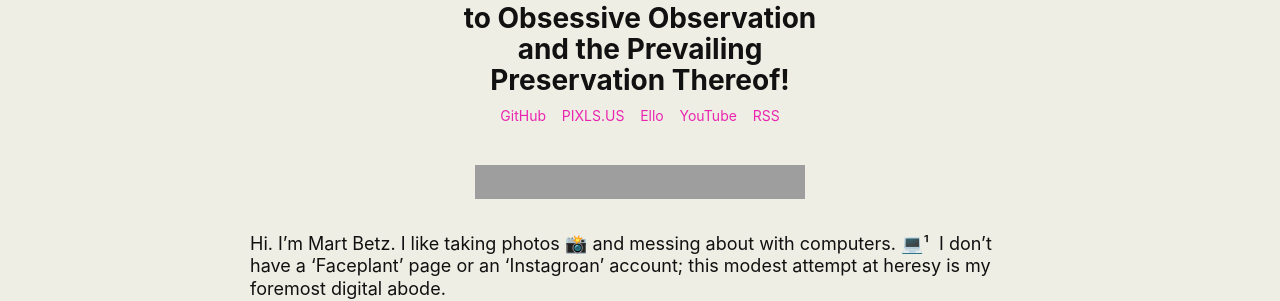
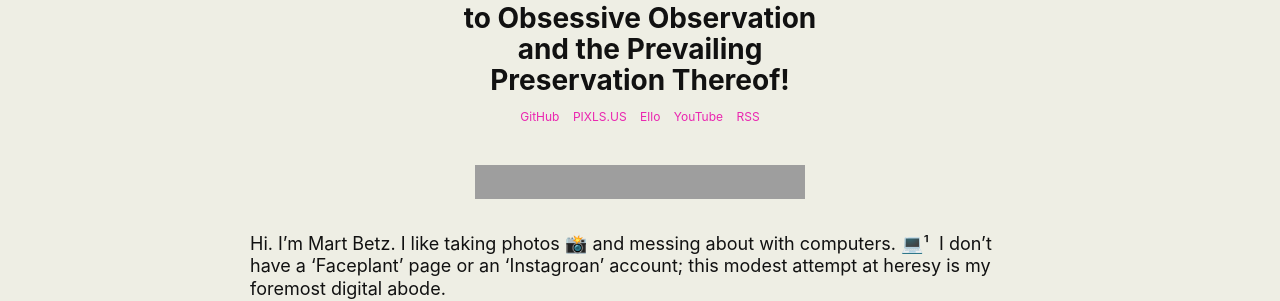
Before and after one commit to martbetz/martbetz.github.io, a Jekyll site: the page built from index.html, in a window 1280 px wide. Shown: the part 357-658 px from the top of the page. Built offline with Jekyll 4.4.1, drawn with Linux system fonts in a browser that asks for light colours; the list of posts is cut into pages by our own code; grey boxes are pictures that could not be loaded.

Commit message:
Update index.html

```diff
--- a/index.html
+++ b/index.html
@@ -38,7 +38,7 @@
 <center>
 <span style="display:block; margin-left: 10px; margin-right:10px; margin-top: -10px">
   <p style="<background: none; padding-top: 5px; padding-bottom: 5px">
-    <span style="font-weight: 400; font-size: 14px;">
+    <span style="font-weight: 400; font-size: 12px;">
          <a href="https://github.com/martbetz/">GitHub</a>&nbsp;&nbsp;&nbsp;&nbsp;<a href="https://discuss.pixls.us/u/martbetz">PIXLS.US</a><!-- a href="https://ello.co/martbetz" -->&nbsp;&nbsp;&nbsp;&nbsp;<a href="https://martbetz.github.io/social404.html">Ello</a>&nbsp;&nbsp;&nbsp;&nbsp;<!-- <a href="https://m.youtube.com/@martbetz"> --><a href="https://martbetz.github.io/social404.html">YouTube</a>&nbsp;&nbsp;&nbsp;&nbsp;<a href="https://martbetz.github.io/feed" target="_blank">RSS</a>
     </span>
   </p>
```
